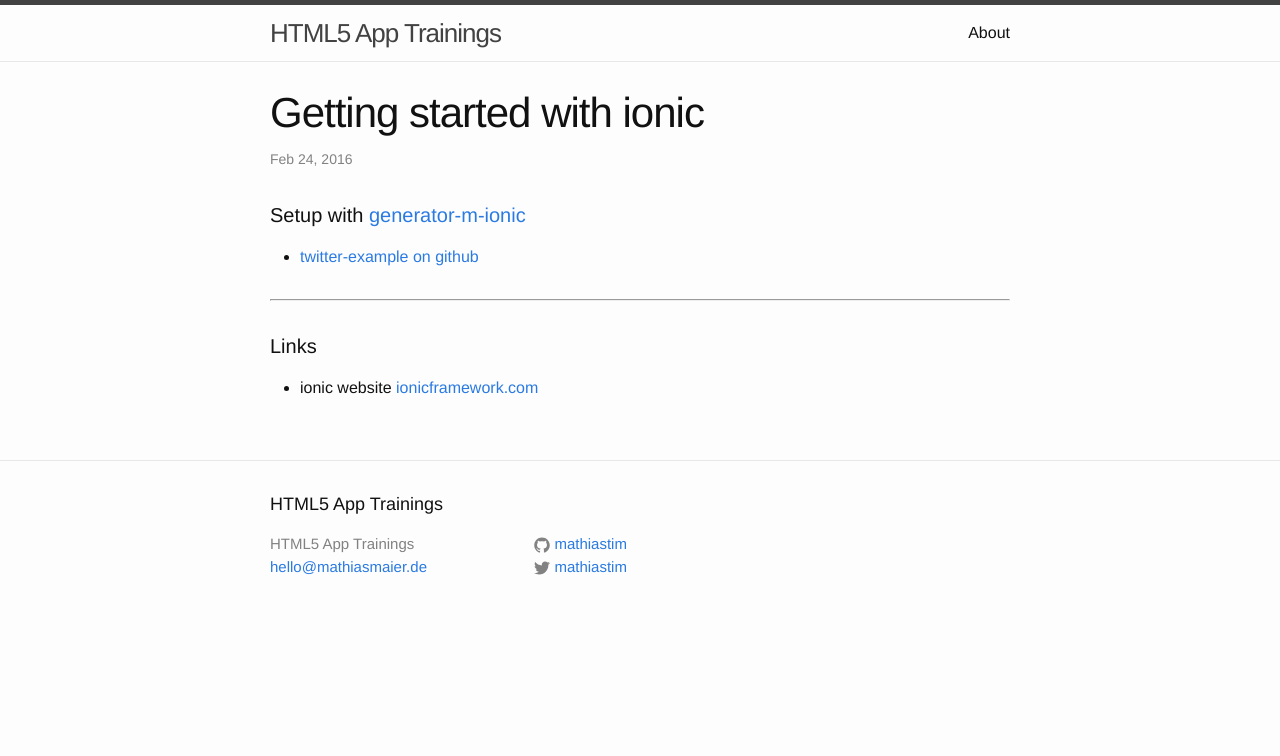
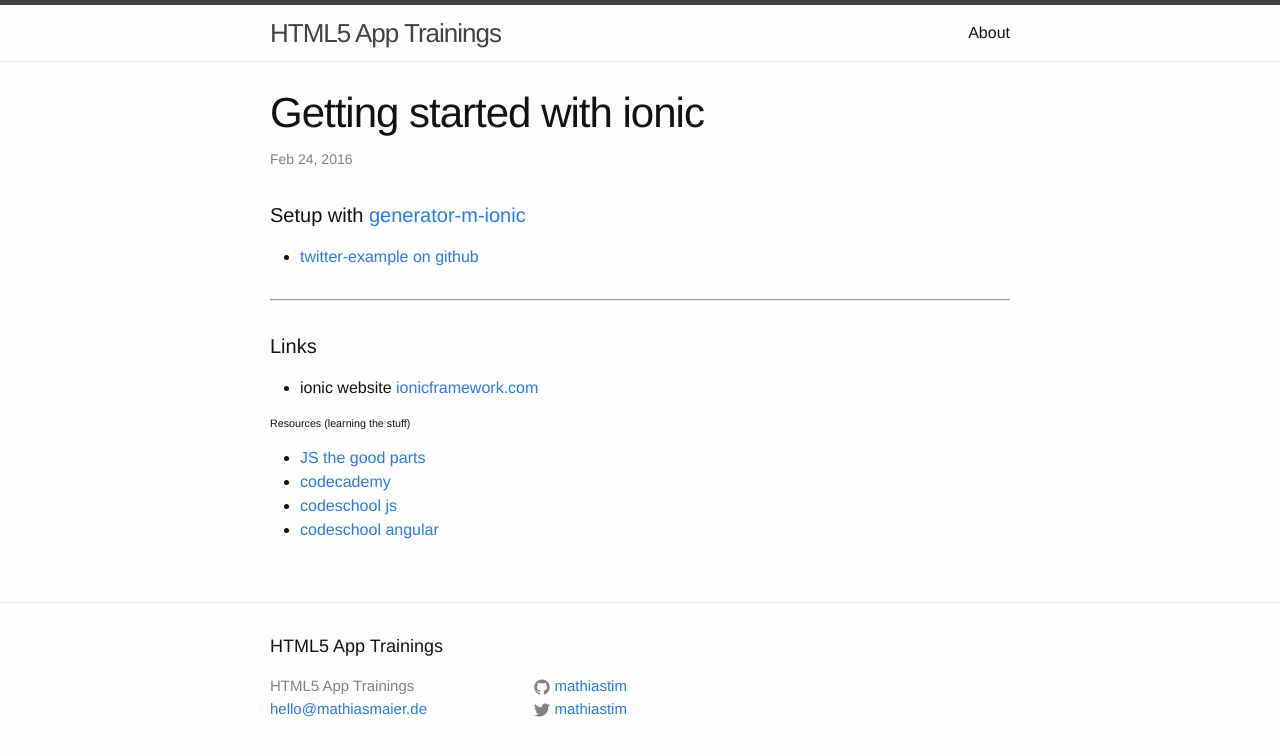
Before and after one commit to MathiasTim/html5-app-training, a Jekyll site: the page built from _posts/2016-02-24-getting-started-with-ionic.md, in a window 1280 px wide. Shown: the top 756 px of the page. Built offline with Jekyll 4.4.1, drawn with Linux system fonts in a browser that asks for light colours.

Commit message:
Update 2016-02-24-getting-started-with-ionic.md

```diff
--- a/_posts/2016-02-24-getting-started-with-ionic.md
+++ b/_posts/2016-02-24-getting-started-with-ionic.md
@@ -14,3 +14,10 @@ categories: ionic
 #### Links
 
 - ionic website [ionicframework.com](http://ionicframework.com/)
+
+###### Resources (learning the stuff)
+
+- [JS the good parts](http://www.amazon.de/JavaScript-Parts-Working-Shallow-Grain/dp/0596517742)
+- [codecademy](https://www.codecademy.com/learn/javascript)
+- [codeschool js](https://www.codeschool.com/learn/javascript)
+- [codeschool angular](http://campus.codeschool.com/courses/shaping-up-with-angular-js/intro)
```
